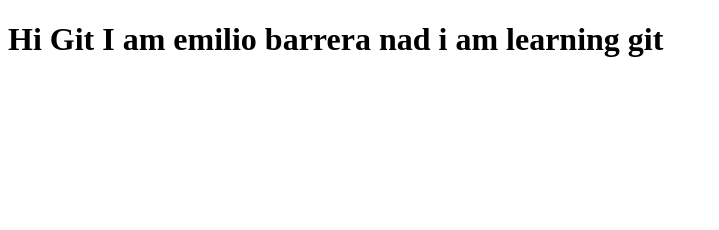
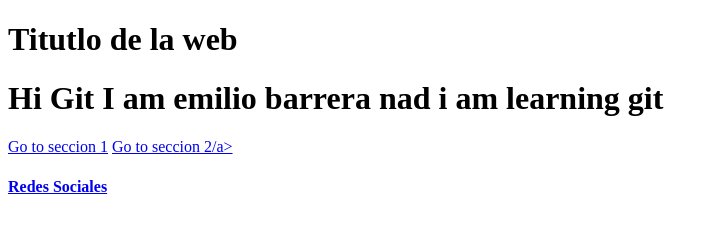
Before and after one commit to emiliobs/WebLinux, a plain HTML site: page index.html in a window 1280 px wide. Shown: the whole page, without its empty margins (0-719 px from the left). Drawn offline with Linux system fonts and the light colour scheme.

Commit message:
index mejorado

```diff
--- a/index.html
+++ b/index.html
@@ -8,7 +8,17 @@
 </head>
 
 <body>
+  <header>
+    <h1>Titutlo de la web</h1>
+  </header>
   <h1>Hi Git I am emilio barrera nad i am learning git</h1>
+  <nav>
+    <a href="#">Go to seccion 1</a>
+    <a href="#">Go to seccion 2/a>
+  </nav>
+  <footer>
+    <h4>Redes Sociales</h4>
+  </footer>
 </body>
 
 </html>
```
Also changed, not shown: 1 other file.
